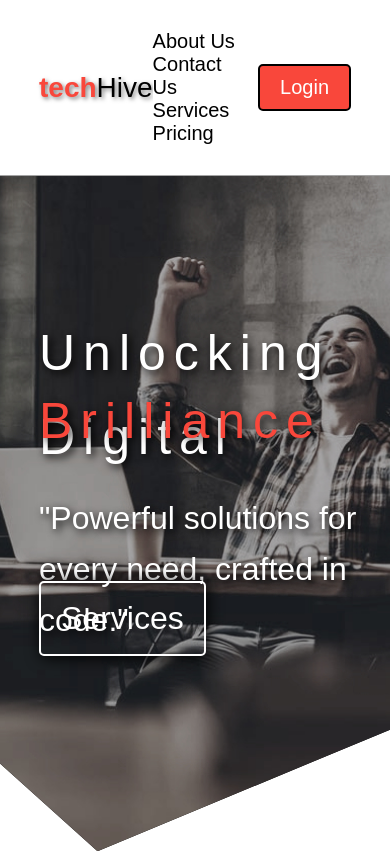
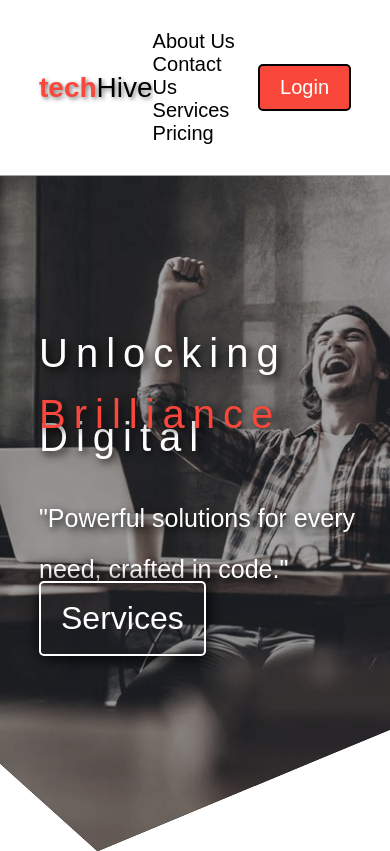
Before and after one commit to Gayan65/devWeb, a React app in the folder frontend/: page / in a window 390 px wide. Built offline with nearby package versions, Linux system fonts and the light colour scheme; a web font is replaced by a local one.

Commit message:
add media querry

```diff
--- a/frontend/src/styles/main.css
+++ b/frontend/src/styles/main.css
@@ -167,3 +167,14 @@ a:hover {
     background: transparent;
     border: #f9473b solid 2px;
 }
+
+@media screen and (max-width: 800px) {
+    .hero-landing-header-1,
+    .hero-landing-header-1-briliance {
+        font-size: 40px;
+    }
+
+    .hero-landing-header-2 {
+        font-size: 25px;
+    }
+}
```
